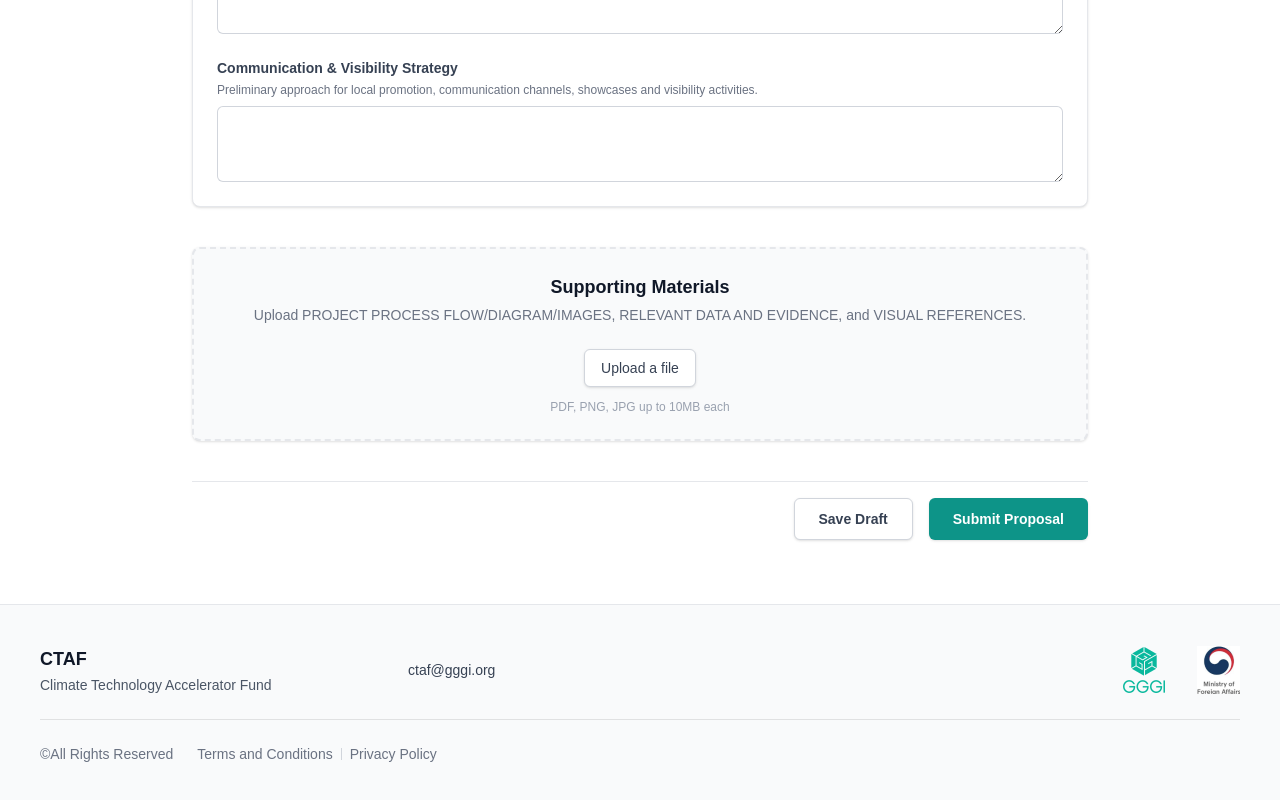
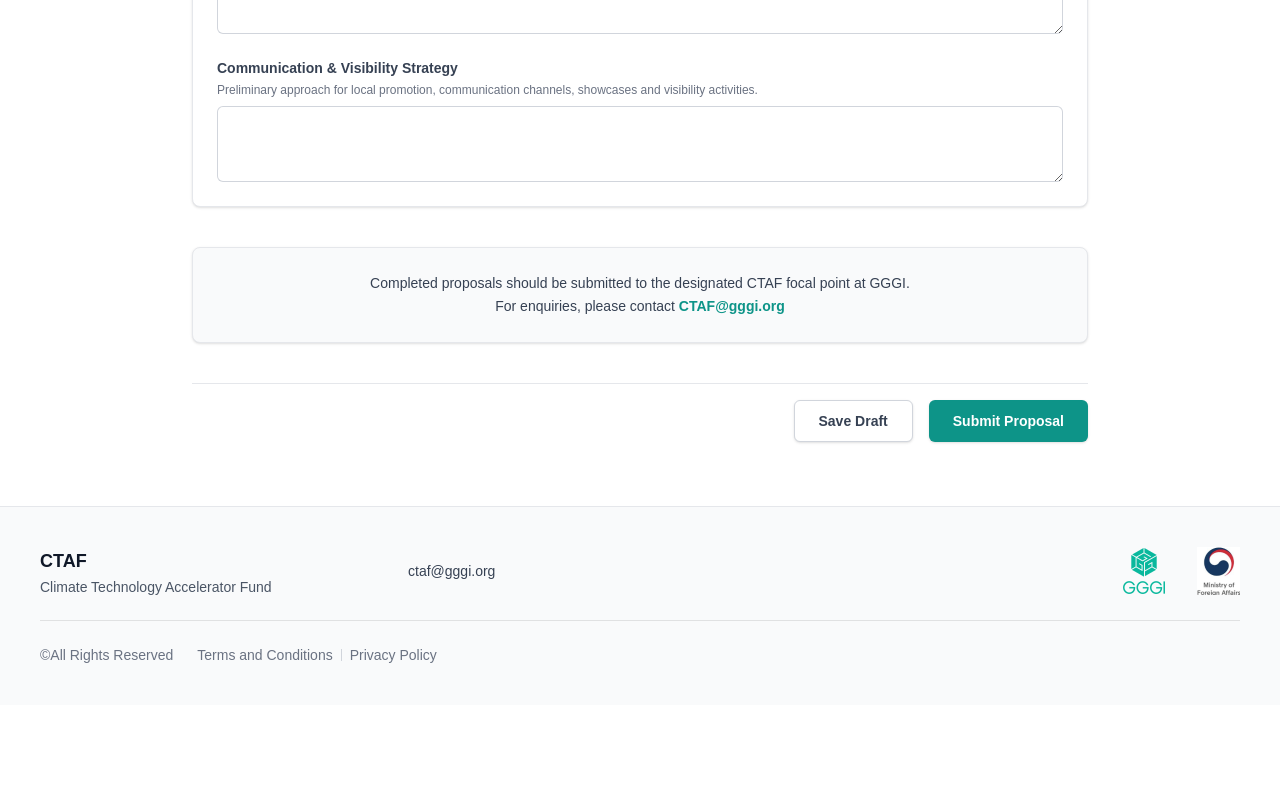
Before and after one commit to LzLLC2022/CPMS, a Next.js app: page /proposal/registration in a window 1280 px wide. Shown: the part 2971-3771 px from the top of the page. After the commit the page ends 3676 px from the top, so only its background shows below. Built offline with nearby package versions, Linux system fonts and the light colour scheme.

Commit message:
Replace file upload block with Submission Info text and mailto link

```diff
--- a/src/app/proposal/registration/page.tsx
+++ b/src/app/proposal/registration/page.tsx
@@ -355,21 +355,13 @@ export default function ProposalRegistrationPage() {
           </div>
         </div>
 
-        {/* Supporting Materials */}
-        <div className="bg-gray-50 shadow-sm border border-gray-200 rounded-lg overflow-hidden border-dashed border-2">
-          <div className="p-6 text-center">
-            <h3 className="text-lg font-bold text-gray-900">Supporting Materials</h3>
-            <p className="text-sm text-gray-500 mt-1 mb-6">
-              Upload PROJECT PROCESS FLOW/DIAGRAM/IMAGES, RELEVANT DATA AND EVIDENCE, and VISUAL REFERENCES.
-            </p>
-            <div className="flex justify-center">
-              <label className="cursor-pointer bg-white py-2 px-4 border border-gray-300 rounded-md shadow-sm text-sm font-medium text-gray-700 hover:bg-gray-50 focus-within:ring-2 focus-within:ring-offset-2 focus-within:ring-primary-500">
-                <span>Upload a file</span>
-                <input type="file" className="sr-only" multiple />
-              </label>
-            </div>
-            <p className="text-xs text-gray-400 mt-3">PDF, PNG, JPG up to 10MB each</p>
-          </div>
+        {/* Submission Info */}
+        <div className="bg-gray-50 shadow-sm border border-gray-200 rounded-lg p-6 text-center">
+          <p className="text-sm text-gray-700 font-medium leading-relaxed">
+            Completed proposals should be submitted to the designated CTAF focal point at GGGI.
+            <br />
+            For enquiries, please contact <a href="mailto:CTAF@gggi.org" className="text-primary-600 hover:underline font-bold">CTAF@gggi.org</a>
+          </p>
         </div>
 
         {/* Submit Actions */}
```
